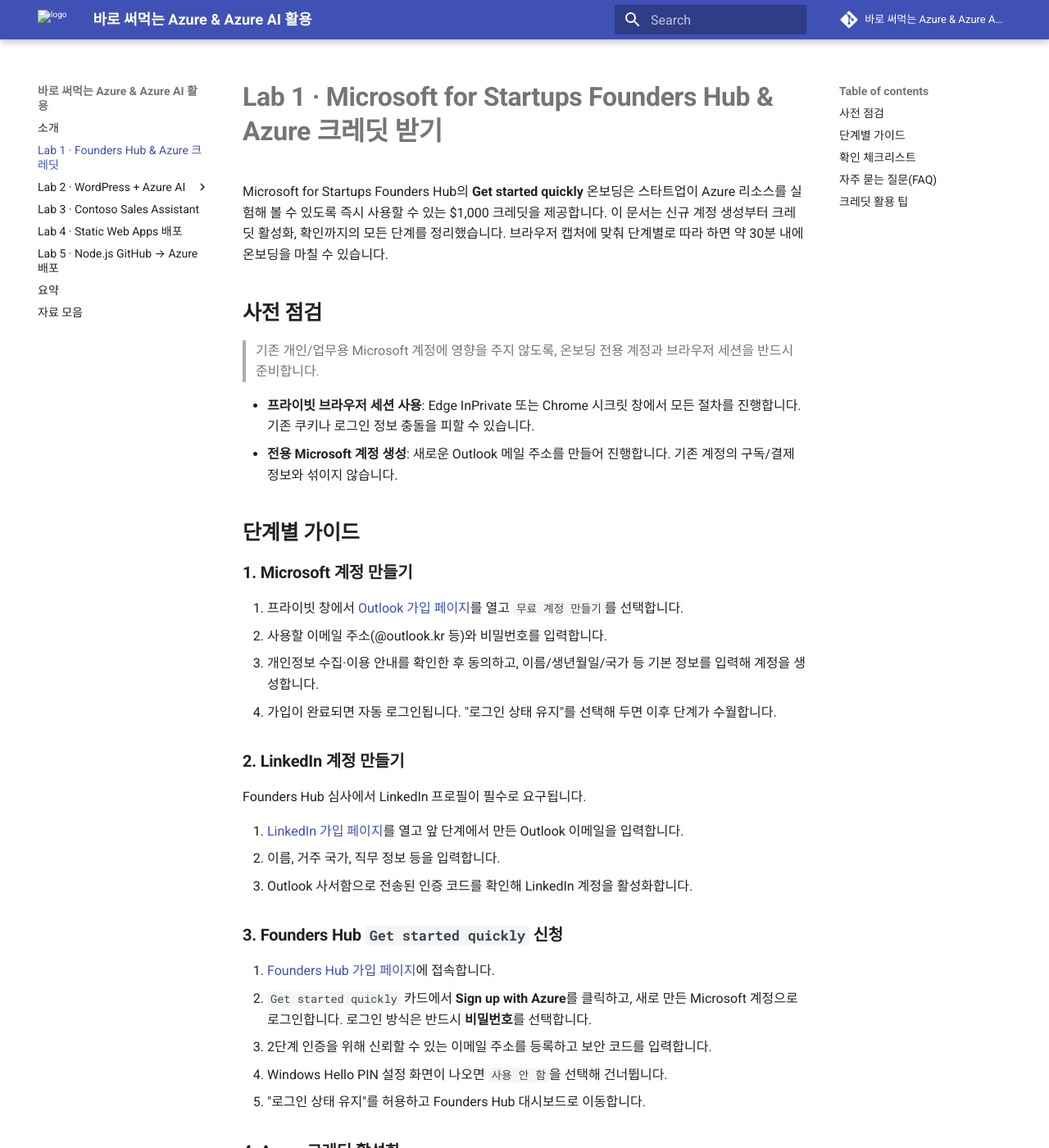
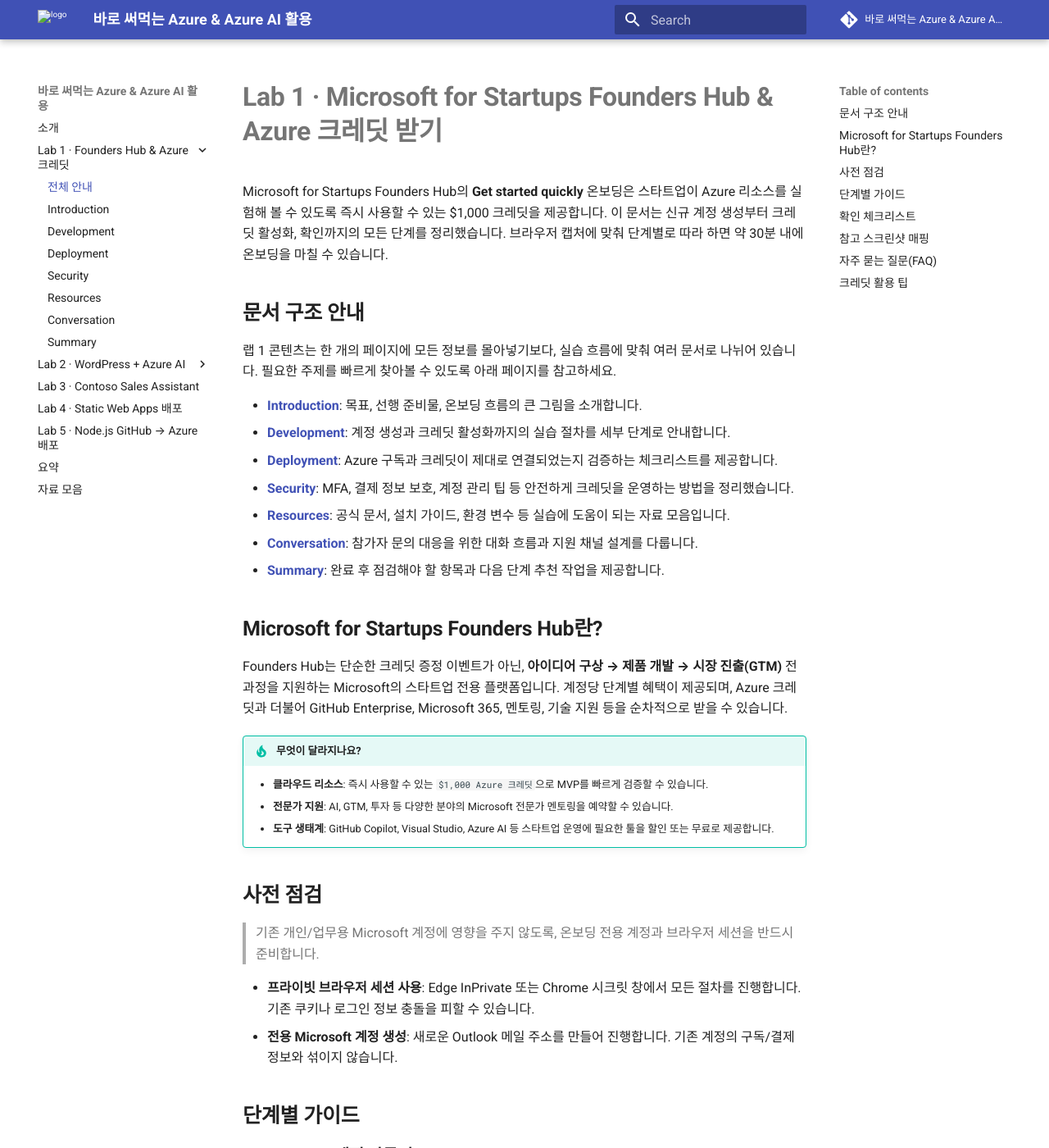
Before and after one commit to asomi7007/Hands-on-labs-for-startups-using-Microsoft-Azure-Azure-AI, an MkDocs documentation site: the page built from docs/lab1/index.md, in a window 1280 px wide and 1400 px high. Shown: the whole window at 82% size. Built offline with MkDocs 1.6.1 and Material for MkDocs 9.7.7, drawn with Linux system fonts in a browser that asks for light colours; comment, search, counter and statistics services are not loaded; some of the changed text lies outside the part shown.

Commit message:
Organize Lab 1 docs and navigation

```diff
--- a/docs/lab1/index.md
+++ b/docs/lab1/index.md
@@ -1,6 +1,27 @@
 # Lab 1 · Microsoft for Startups Founders Hub & Azure 크레딧 받기
 
 Microsoft for Startups Founders Hub의 **Get started quickly** 온보딩은 스타트업이 Azure 리소스를 실험해 볼 수 있도록 즉시 사용할 수 있는 $1,000 크레딧을 제공합니다. 이 문서는 신규 계정 생성부터 크레딧 활성화, 확인까지의 모든 단계를 정리했습니다. 브라우저 캡처에 맞춰 단계별로 따라 하면 약 30분 내에 온보딩을 마칠 수 있습니다.
+
+## 문서 구조 안내
+
+랩 1 콘텐츠는 한 개의 페이지에 모든 정보를 몰아넣기보다, 실습 흐름에 맞춰 여러 문서로 나뉘어 있습니다. 필요한 주제를 빠르게 찾아볼 수 있도록 아래 페이지를 참고하세요.
+
+- **[Introduction](./introduction.md)**: 목표, 선행 준비물, 온보딩 흐름의 큰 그림을 소개합니다.
+- **[Development](./development.md)**: 계정 생성과 크레딧 활성화까지의 실습 절차를 세부 단계로 안내합니다.
+- **[Deployment](./deployment.md)**: Azure 구독과 크레딧이 제대로 연결되었는지 검증하는 체크리스트를 제공합니다.
+- **[Security](./security.md)**: MFA, 결제 정보 보호, 계정 관리 팁 등 안전하게 크레딧을 운영하는 방법을 정리했습니다.
+- **[Resources](./resources.md)**: 공식 문서, 설치 가이드, 환경 변수 등 실습에 도움이 되는 자료 모음입니다.
+- **[Conversation](./conversation.md)**: 참가자 문의 대응을 위한 대화 흐름과 지원 채널 설계를 다룹니다.
+- **[Summary](./summary.md)**: 완료 후 점검해야 할 항목과 다음 단계 추천 작업을 제공합니다.
+
+## Microsoft for Startups Founders Hub란?
+
+Founders Hub는 단순한 크레딧 증정 이벤트가 아닌, **아이디어 구상 → 제품 개발 → 시장 진출(GTM)** 전 과정을 지원하는 Microsoft의 스타트업 전용 플랫폼입니다. 계정당 단계별 혜택이 제공되며, Azure 크레딧과 더불어 GitHub Enterprise, Microsoft 365, 멘토링, 기술 지원 등을 순차적으로 받을 수 있습니다.
+
+!!! tip "무엇이 달라지나요?"
+    - **클라우드 리소스**: 즉시 사용할 수 있는 `$1,000 Azure 크레딧`으로 MVP를 빠르게 검증할 수 있습니다.
+    - **전문가 지원**: AI, GTM, 투자 등 다양한 분야의 Microsoft 전문가 멘토링을 예약할 수 있습니다.
+    - **도구 생태계**: GitHub Copilot, Visual Studio, Azure AI 등 스타트업 운영에 필요한 툴을 할인 또는 무료로 제공합니다.
 
 ## 사전 점검
 
@@ -65,6 +86,18 @@
 - [ ] `비용 관리 + 청구`에서 결제 방법이 Azure 크레딧으로 표시
 - [ ] 필요한 경우 GitHub Codespaces 전용 계정 준비
 
+## 참고 스크린샷 매핑
+
+문서 상단의 번호 태그는 원본 가이드의 스크린샷 순서를 의미합니다. 캡처 이미지는 별도 자료로 제공되므로 단계별 확인이 필요할 때 아래 표를 참고하세요.
+
+| 구간 | 스크린샷 ID | 주요 내용 |
+| --- | --- | --- |
+| Outlook 계정 생성 | `#001` ~ `#009` | Outlook 가입 화면, 개인정보 입력, 로그인 유지 설정 |
+| LinkedIn 가입 | `#010` ~ `#015` | 회원 가입, 기본 정보 입력, 이메일 인증 흐름 |
+| Founders Hub 신청 | `#016` ~ `#021` | `Get started quickly` 진입, MFA, PIN 설정, 로그인 유지 |
+| Azure 크레딧 활성화 | `#022` ~ `#028` | 혜택 실행, 프로필/결제 정보 입력, MFA 구성, 크레딧 배너 |
+| 비용 관리 확인 | `#029` ~ `#031` | `비용 관리 + 청구` 메뉴에서 잔액 확인, 환율 적용 예시 |
+
 ## 자주 묻는 질문(FAQ)
 
 ??? question "Azure 무료 평가판 자격이 없다고 표시됩니다."
--- a/mkdocs.yml
+++ b/mkdocs.yml
@@ -4,7 +4,15 @@
 
 nav:
   - 소개: index.md
-  - Lab 1 · Founders Hub & Azure 크레딧: lab1/index.md
+  - Lab 1 · Founders Hub & Azure 크레딧:
+      - 전체 안내: lab1/index.md
+      - Introduction: lab1/introduction.md
+      - Development: lab1/development.md
+      - Deployment: lab1/deployment.md
+      - Security: lab1/security.md
+      - Resources: lab1/resources.md
+      - Conversation: lab1/conversation.md
+      - Summary: lab1/summary.md
   - Lab 2 · WordPress + Azure AI:
       - 개요: lab2/index.md
       - 도메인 구매: lab2/domain.md
```
